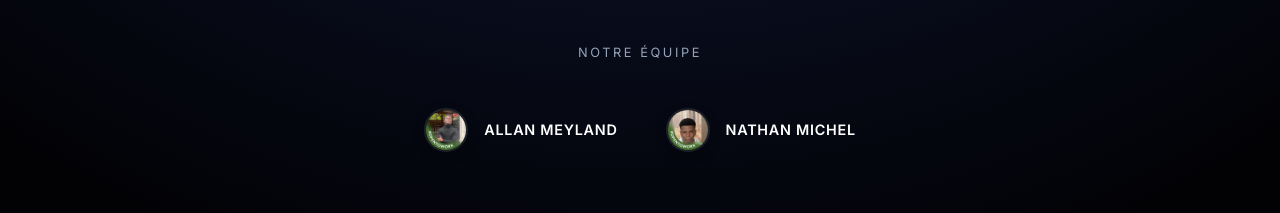
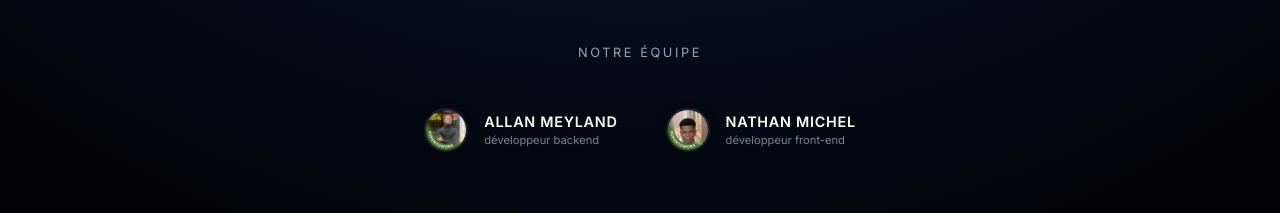
Before and after one commit to Squid-Nayth/eva-studio-demo-figma, a website built with Vite: page index.html in a window 1280 px wide. Shown: the part 842-1055 px from the top of the page. Built offline with nearby package versions, Linux system fonts and the light colour scheme; a web font is replaced by a local one.

Commit message:
Add collaborator links and role labels

```diff
--- a/index.html
+++ b/index.html
@@ -67,11 +67,17 @@
                 <div class="collaborators">
                     <div class="collaborator">
                         <img src="./assets/Meyland.jpeg" alt="Meyland" class="avatar" />
-                        <span class="name"> Allan Meyland</span>
+                        <div class="collaborator-info">
+                            <a href="https://meyland-man.vercel.app/" target="_blank" class="name">Allan Meyland</a>
+                            <span class="role">développeur backend</span>
+                        </div>
                     </div>
                     <div class="collaborator">
                         <img src="./assets/nathan.jpeg" alt="Nathan" class="avatar" />
-                        <span class="name">Nathan Michel</span>
+                        <div class="collaborator-info">
+                            <a href="https://nathannkombe.tech/" target="_blank" class="name">Nathan Michel</a>
+                            <span class="role">développeur front-end</span>
+                        </div>
                     </div>
                 </div>
             </div>
--- a/style.css
+++ b/style.css
@@ -255,12 +255,32 @@ body {
   box-shadow: 0 4px 12px rgba(0,0,0,0.3);
 }
 
+.collaborator-info {
+  display: flex;
+  flex-direction: column;
+  text-align: left;
+}
+
 .name {
   font-size: 0.9rem;
   font-weight: 600;
   letter-spacing: 0.05em;
   color: #fff;
   text-transform: uppercase;
+  text-decoration: none;
+  transition: color 0.2s;
+}
+
+.name:hover {
+  color: #60a5fa;
+}
+
+.role {
+  font-size: 0.7rem;
+  color: var(--color-text-muted);
+  text-transform: lowercase;
+  opacity: 0.8;
+  margin-top: 0.2rem;
 }
 
 /* Actions */
```
